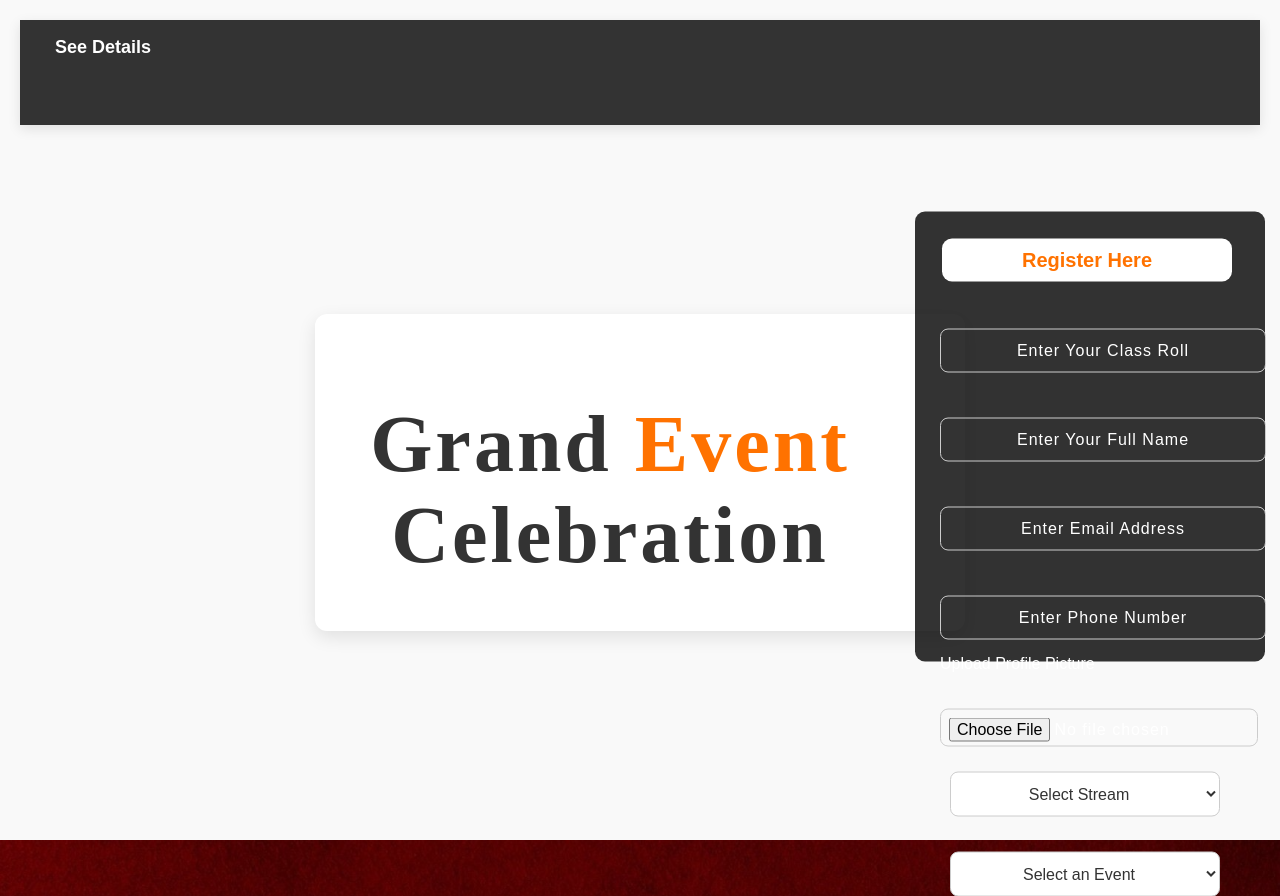
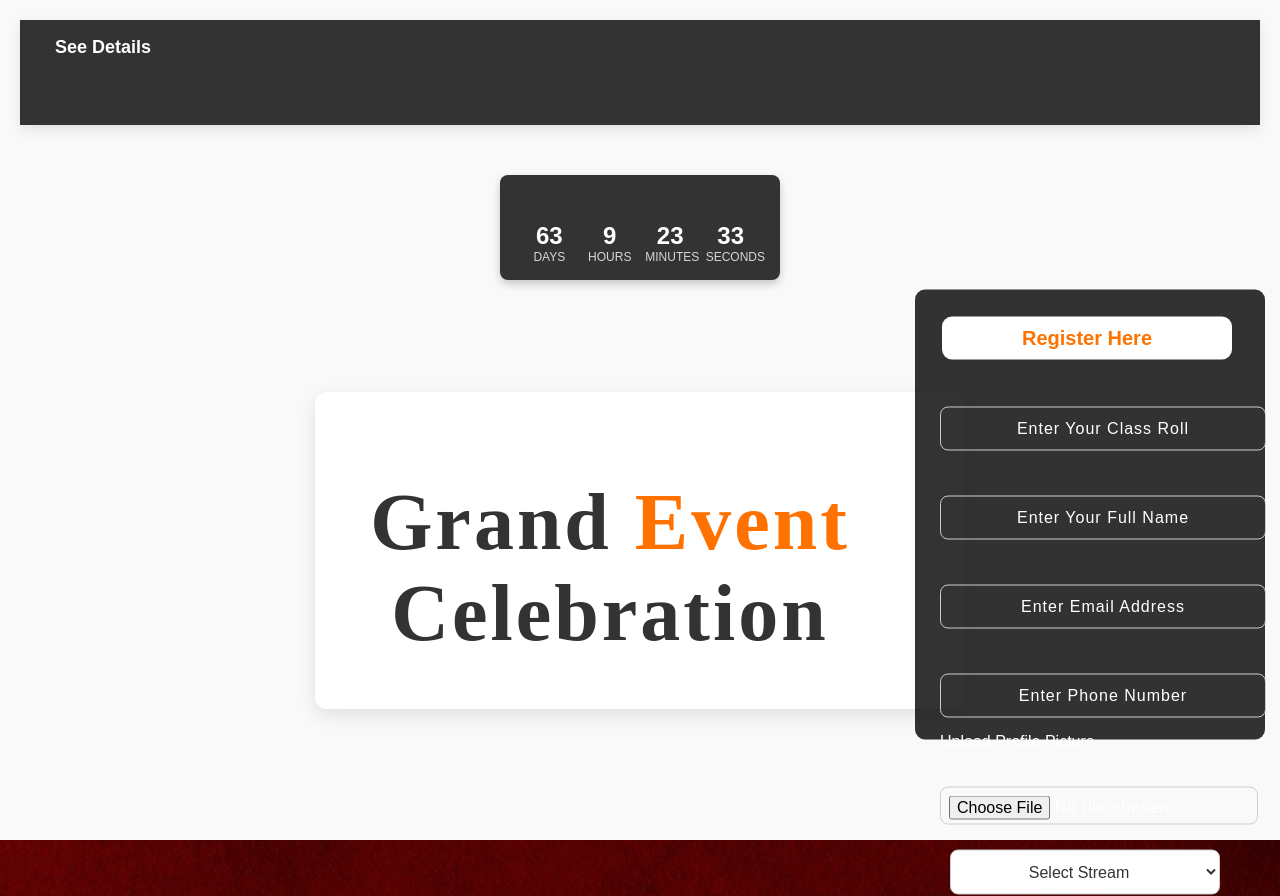
Before and after one commit to Ramsey99/fest-registration, a Flask app: page / in a window 1280 px wide. Shown: the top 896 px of the page. Run offline with Flask 2, Linux system fonts and the light colour scheme; some libraries are stand-ins or nearby versions.

Commit message:
Update index.html

```diff
--- a/templates/index.html
+++ b/templates/index.html
@@ -192,6 +192,53 @@
         button:active {
             transform: scale(0.95);
         }
+
+        #countdown-timer {
+            margin-top: 18%;
+            font-family: Arial, sans-serif;
+            text-align: center;
+            padding: 15px;
+            background: #333;
+            color: #fff;
+            border-radius: 8px;
+            box-shadow: 0 4px 8px rgba(0, 0, 0, 0.2);
+            width: 250px;
+            font-size: 1rem;
+            animation: fadeIn 1.5s;
+        }
+
+        #countdown-timer h1 {
+            font-size: 1.2rem;
+            margin-bottom: 10px;
+            letter-spacing: 0.5px;
+        }
+
+        #countdown-timer .timer-box {
+            display: inline-block;
+            width: 50px;
+            margin: 0 3px;
+        }
+
+        #countdown-timer .timer-box span {
+            font-size: 1.5em;
+            font-weight: bold;
+            display: block;
+        }
+
+        #countdown-timer .timer-label {
+            font-size: 0.75em;
+            opacity: 0.8;
+            text-transform: uppercase;
+        }
+
+        @keyframes fadeIn {
+            from {
+                opacity: 0;
+            }
+            to {
+                opacity: 1;
+            }
+        }
     </style>
 </head>
 
@@ -202,6 +249,29 @@
                 <ul>
                     <li><a href="see_details.html">See Details</a></li>
                 </ul>
+            </div>
+        </div>
+
+
+        <div id="timer-container">
+            <div id="countdown-timer">
+                <h1>Time Left to Register</h1>
+                <div class="timer-box">
+                    <span id="days">0</span>
+                    <div class="timer-label">Days</div>
+                </div>
+                <div class="timer-box">
+                    <span id="hours">0</span>
+                    <div class="timer-label">Hours</div>
+                </div>
+                <div class="timer-box">
+                    <span id="minutes">0</span>
+                    <div class="timer-label">Minutes</div>
+                </div>
+                <div class="timer-box">
+                    <span id="seconds">0</span>
+                    <div class="timer-label">Seconds</div>
+                </div>
             </div>
         </div>
 
@@ -307,6 +377,31 @@
 
         form.addEventListener("submit", handleFormData);
     </script>
+
+<script>
+
+    const registrationCloseDate = new Date("2024-12-31T23:59:59").getTime();
+
+    const countdown = setInterval(function() {
+        const now = new Date().getTime();
+        const timeLeft = registrationCloseDate - now;
+
+        const days = Math.floor(timeLeft / (1000 * 60 * 60 * 24));
+        const hours = Math.floor((timeLeft % (1000 * 60 * 60 * 24)) / (1000 * 60 * 60));
+        const minutes = Math.floor((timeLeft % (1000 * 60 * 60)) / (1000 * 60));
+        const seconds = Math.floor((timeLeft % (1000 * 60)) / 1000);
+
+        document.getElementById("days").innerHTML = days;
+        document.getElementById("hours").innerHTML = hours;
+        document.getElementById("minutes").innerHTML = minutes;
+        document.getElementById("seconds").innerHTML = seconds;
+
+        if (timeLeft < 0) {
+            clearInterval(countdown);
+            document.getElementById("countdown-timer").innerHTML = "<h1>Registration Closed</h1>";
+        }
+    }, 1000);
+</script>
 </body>
 
 </html>
```
